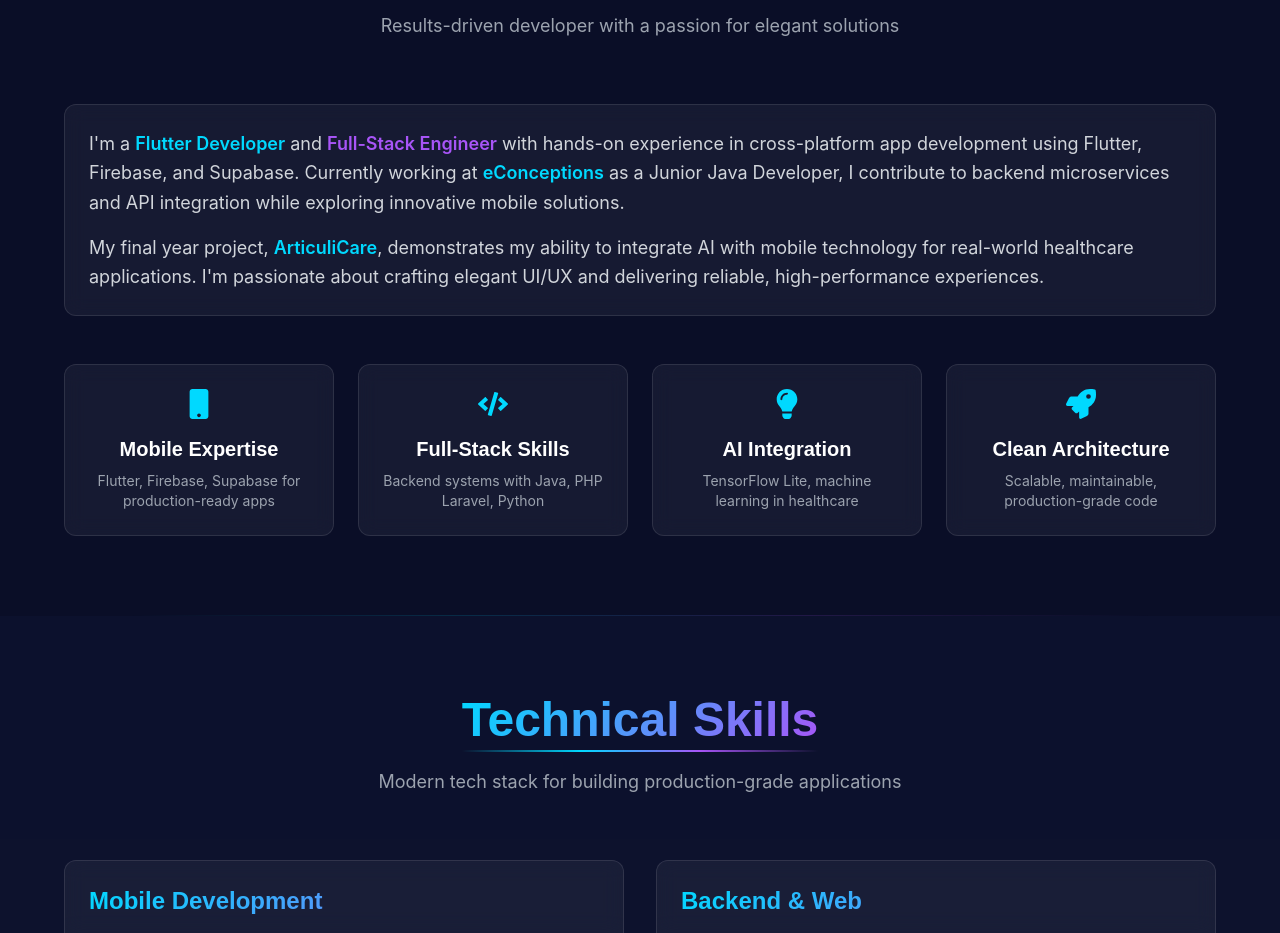
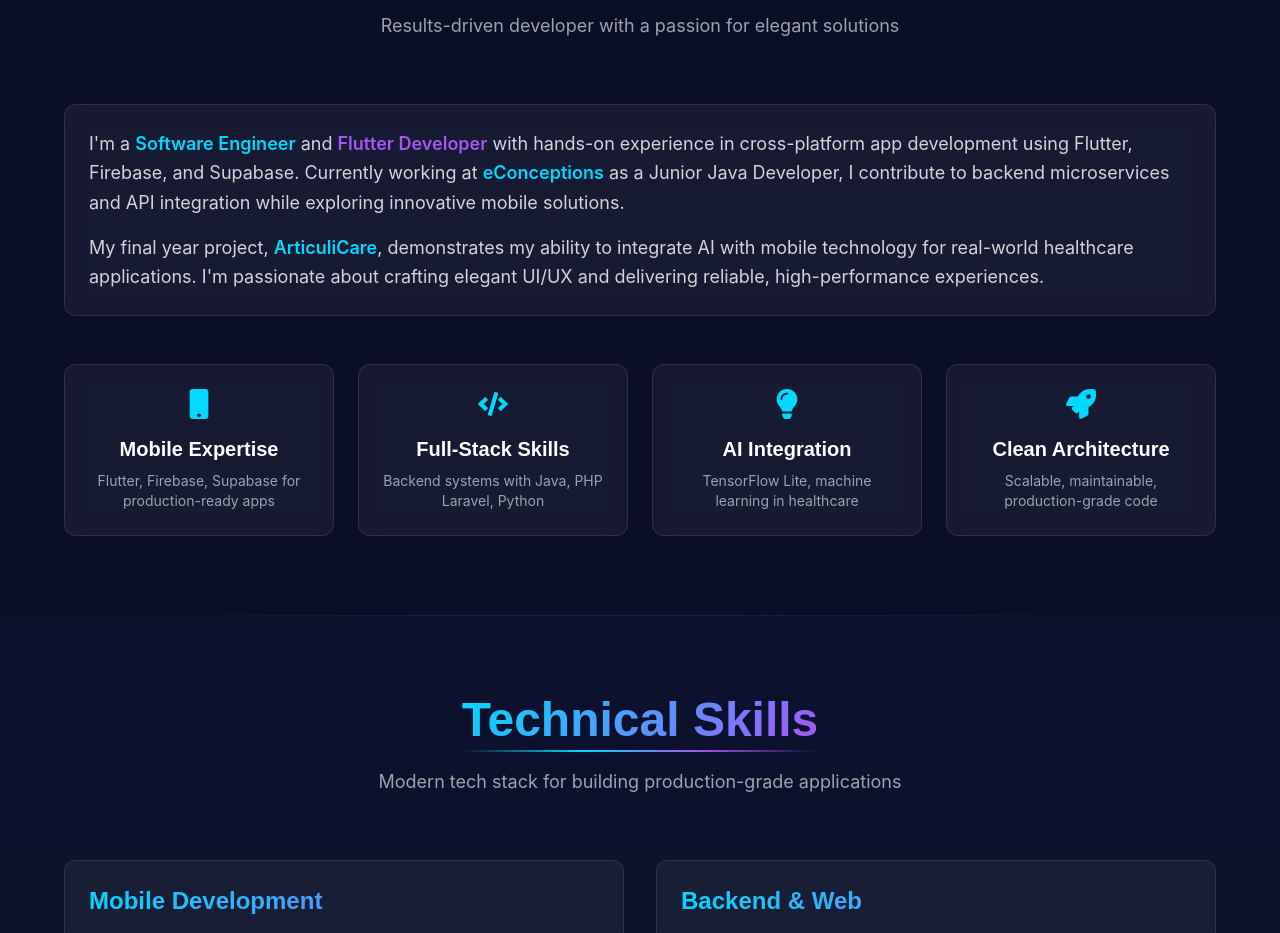
Before and after one commit to Oye-Ayan/portfolio, a Next.js app: page / in a window 1280 px wide. Shown: the part 940-1873 px from the top of the page. Built offline with nearby package versions, Linux system fonts and the light colour scheme.

Commit message:
refactor: update professional title order and terminology in About section

```diff
--- a/components/sections/About.tsx
+++ b/components/sections/About.tsx
@@ -46,7 +46,7 @@
         >
           <Card className="text-center md:text-left">
             <p className="text-gray-300 text-lg leading-relaxed">
-              I'm a <span className="text-cyan font-semibold">Flutter Developer</span> and <span className="text-purple font-semibold">Full-Stack Engineer</span> with hands-on experience
+              I'm a <span className="text-cyan font-semibold">Software Engineer</span> and <span className="text-purple font-semibold">Flutter Developer</span> with hands-on experience
               in cross-platform app development using Flutter, Firebase, and Supabase. Currently working at <span className="text-cyan font-semibold">eConceptions</span> as a Junior Java Developer,
               I contribute to backend microservices and API integration while exploring innovative mobile solutions.
             </p>
```
